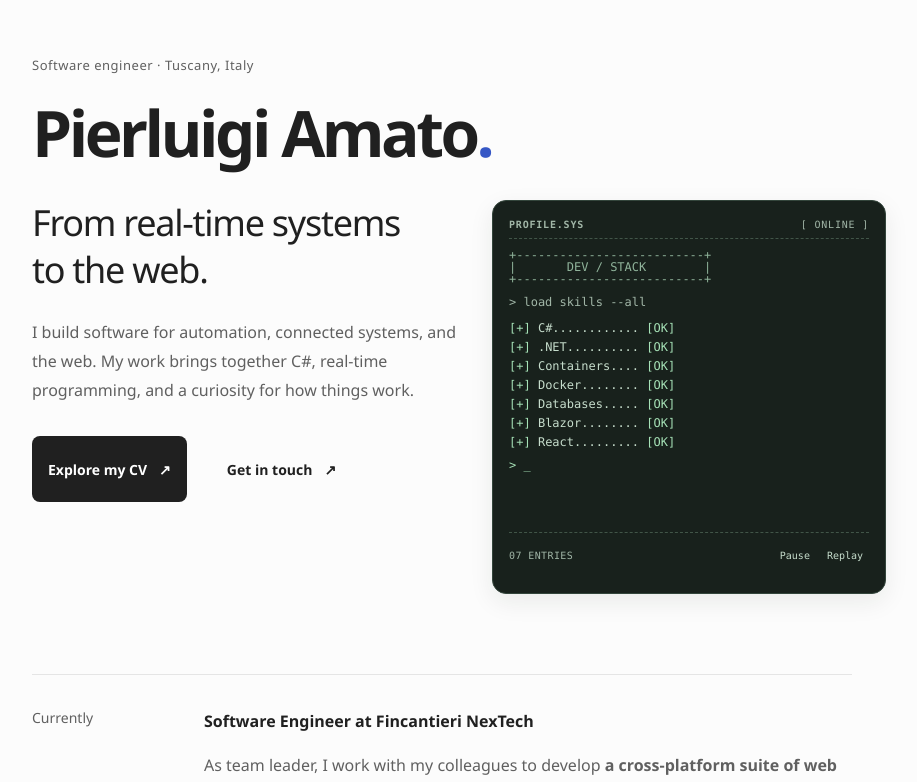
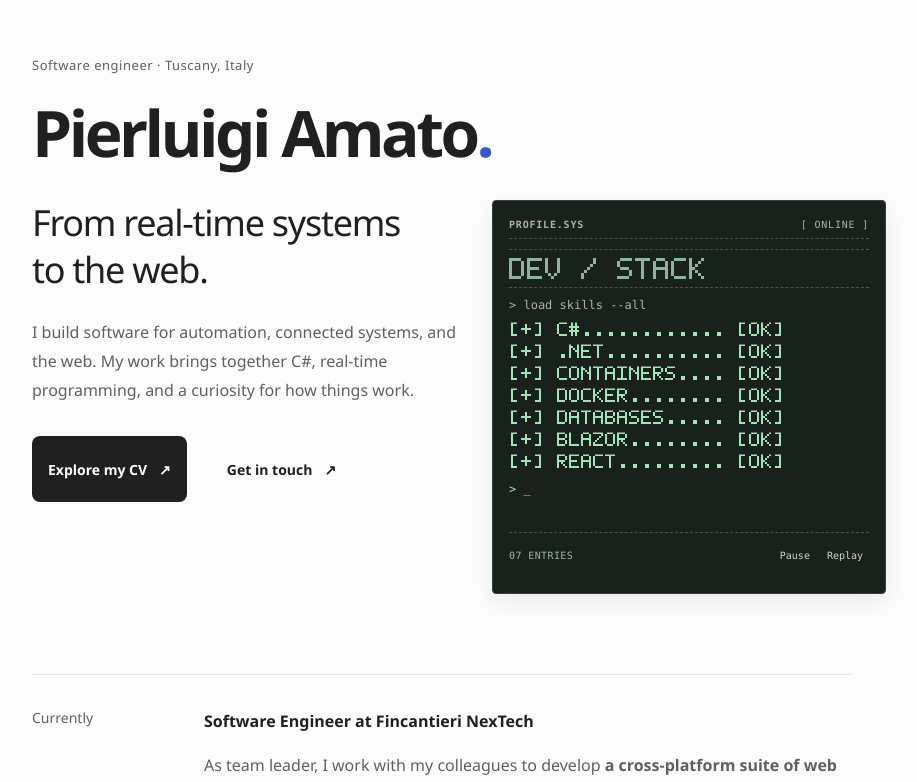
Before and after one commit to giga487/AmatoSplashPage, an ASP.NET Core app: page / in a window 1280 px wide. Shown: the part 133-915 px from the top of the page, without its empty margins (198-1115 px from the left). Run offline with ASP.NET Core 8, Linux system fonts and the light colour scheme; style sheets or scripts are compiled from the project's sources; some libraries are stand-ins or nearby versions.

Commit message:
feat: aggiunge lettering pixel al terminale delle competenze

```diff
--- /dev/null
+++ b/AmatoFluent/Layout/PixelText.razor
@@ -0,0 +1,80 @@
+@using System.Text
+
+<svg class="pixel-text" xmlns="http://www.w3.org/2000/svg" viewBox="@($"0 0 {_width} 7")"
+     width="@(_width * PixelSize)" height="@(7 * PixelSize)" shape-rendering="crispEdges"
+     role="img" aria-label="@Text" focusable="false">
+    <path d="@_pixels" fill="currentColor" />
+</svg>
+
+@code {
+    [Parameter, EditorRequired] public string Text { get; set; } = "";
+    [Parameter] public int PixelSize { get; set; } = 2;
+    private int _width;
+    private string _pixels = "";
+
+    // Each character is a 5 x 7 grid, with one empty column between characters.
+    private static readonly Dictionary<char, string> Glyphs = new()
+    {
+        ['A'] = "01110/10001/10001/11111/10001/10001/10001",
+        ['B'] = "11110/10001/10001/11110/10001/10001/11110",
+        ['C'] = "01111/10000/10000/10000/10000/10000/01111",
+        ['D'] = "11110/10001/10001/10001/10001/10001/11110",
+        ['E'] = "11111/10000/10000/11110/10000/10000/11111",
+        ['F'] = "11111/10000/10000/11110/10000/10000/10000",
+        ['G'] = "01111/10000/10000/10111/10001/10001/01111",
+        ['H'] = "10001/10001/10001/11111/10001/10001/10001",
+        ['I'] = "11111/00100/00100/00100/00100/00100/11111",
+        ['J'] = "00111/00010/00010/00010/10010/10010/01100",
+        ['K'] = "10001/10010/10100/11000/10100/10010/10001",
+        ['L'] = "10000/10000/10000/10000/10000/10000/11111",
+        ['M'] = "10001/11011/10101/10101/10001/10001/10001",
+        ['N'] = "10001/11001/10101/10011/10001/10001/10001",
+        ['O'] = "01110/10001/10001/10001/10001/10001/01110",
+        ['P'] = "11110/10001/10001/11110/10000/10000/10000",
+        ['Q'] = "01110/10001/10001/10001/10101/10010/01101",
+        ['R'] = "11110/10001/10001/11110/10100/10010/10001",
+        ['S'] = "01111/10000/10000/01110/00001/00001/11110",
+        ['T'] = "11111/00100/00100/00100/00100/00100/00100",
+        ['U'] = "10001/10001/10001/10001/10001/10001/01110",
+        ['V'] = "10001/10001/10001/10001/10001/01010/00100",
+        ['W'] = "10001/10001/10001/10101/10101/11011/10001",
+        ['X'] = "10001/10001/01010/00100/01010/10001/10001",
+        ['Y'] = "10001/10001/01010/00100/00100/00100/00100",
+        ['Z'] = "11111/00001/00010/00100/01000/10000/11111",
+        ['0'] = "01110/10001/10011/10101/11001/10001/01110",
+        ['1'] = "00100/01100/00100/00100/00100/00100/01110",
+        ['2'] = "01110/10001/00001/00010/00100/01000/11111",
+        ['3'] = "11110/00001/00001/01110/00001/00001/11110",
+        ['4'] = "00010/00110/01010/10010/11111/00010/00010",
+        ['5'] = "11111/10000/10000/11110/00001/00001/11110",
+        ['6'] = "01110/10000/10000/11110/10001/10001/01110",
+        ['7'] = "11111/00001/00010/00100/01000/01000/01000",
+        ['8'] = "01110/10001/10001/01110/10001/10001/01110",
+        ['9'] = "01110/10001/10001/01111/00001/00001/01110",
+        ['#'] = "01010/01010/11111/01010/11111/01010/01010",
+        ['.'] = "00000/00000/00000/00000/00000/00110/00110",
+        ['+'] = "00000/00100/00100/11111/00100/00100/00000",
+        ['['] = "01110/01000/01000/01000/01000/01000/01110",
+        [']'] = "01110/00010/00010/00010/00010/00010/01110",
+        ['/'] = "00001/00001/00010/00100/01000/10000/10000",
+        ['-'] = "00000/00000/00000/11111/00000/00000/00000",
+        ['_'] = "00000/00000/00000/00000/00000/00000/11111",
+        ['>'] = "10000/01000/00100/00010/00100/01000/10000"
+    };
+
+    protected override void OnParametersSet()
+    {
+        _width = Math.Max(1, Text.Length * 6 - 1);
+        var path = new StringBuilder();
+        var text = Text.ToUpperInvariant();
+        for (var index = 0; index < text.Length; index++)
+        {
+            if (!Glyphs.TryGetValue(text[index], out var glyph)) continue;
+            for (var row = 0; row < 7; row++)
+                for (var column = 0; column < 5; column++)
+                    if (glyph[row * 6 + column] == '1')
+                        path.Append($"M{index * 6 + column} {row}h1v1h-1z");
+        }
+        _pixels = path.ToString();
+    }
+}
--- /dev/null
+++ b/AmatoFluent/Layout/PixelText.razor.css
@@ -0,0 +1,6 @@
+.pixel-text {
+    display: block;
+    max-width: 100%;
+    height: auto;
+    shape-rendering: crispEdges;
+}
--- a/AmatoFluent/Layout/SkillsTerminal.razor
+++ b/AmatoFluent/Layout/SkillsTerminal.razor
@@ -4,16 +4,14 @@
         <span aria-hidden="true">[ ONLINE ]</span>
     </header>
     <div class="terminal-screen" @key="_iteration">
-        <pre class="ascii-heading" aria-hidden="true">+--------------------------+
-|       DEV / STACK        |
-+--------------------------+</pre>
+        <div class="ascii-heading" aria-hidden="true"><PixelText Text="DEV / STACK" PixelSize="3" /></div>
         <p class="terminal-command" aria-hidden="true">&gt; load skills --all</p>
         <ul class="terminal-skills" aria-label="Technologies I work with">
             @for (var index = 0; index < Skills.Length; index++)
             {
                 var skill = Skills[index];
                 <li aria-label="@skill" style="--row: @index">
-                    <span class="skill-line" aria-hidden="true"><span>[+]</span> @skill.PadRight(14, '.') <span>[OK]</span></span>
+                    <span class="skill-line" aria-hidden="true"><PixelText Text="@($"[+] {skill.PadRight(14, '.')} [OK]")" /></span>
                 </li>
             }
         </ul>
--- a/AmatoFluent/Layout/SkillsTerminal.razor.css
+++ b/AmatoFluent/Layout/SkillsTerminal.razor.css
@@ -7,7 +7,7 @@
     flex-direction: column;
     padding: 1rem;
     border: 1px solid #33453b;
-    border-radius: 14px;
+    border-radius: 4px;
     background: #18211c;
     color: #c6ddcc;
     box-shadow: 0 8px 24px rgb(24 33 28 / 0.08);
@@ -35,12 +35,17 @@
     line-height: 1;
     white-space: pre;
     overflow: visible;
+    padding: 0.5rem 0;
+    border-top: 1px dashed #415548;
+    border-bottom: 1px dashed #415548;
 }
 .terminal-command { margin: 0.5rem 0; color: #a1b6a7; }
 .terminal-skills { list-style: none; padding: 0; margin: 0; }
-.terminal-skills li { min-height: 19px; }
+.terminal-skills li { min-height: 22px; }
 .skill-line {
     display: inline-block;
+    width: 100%;
+    color: #a6e2b7;
     white-space: pre;
     animation: type-line 500ms steps(25, end) both;
     animation-delay: calc(350ms + var(--row) * 230ms);
```
